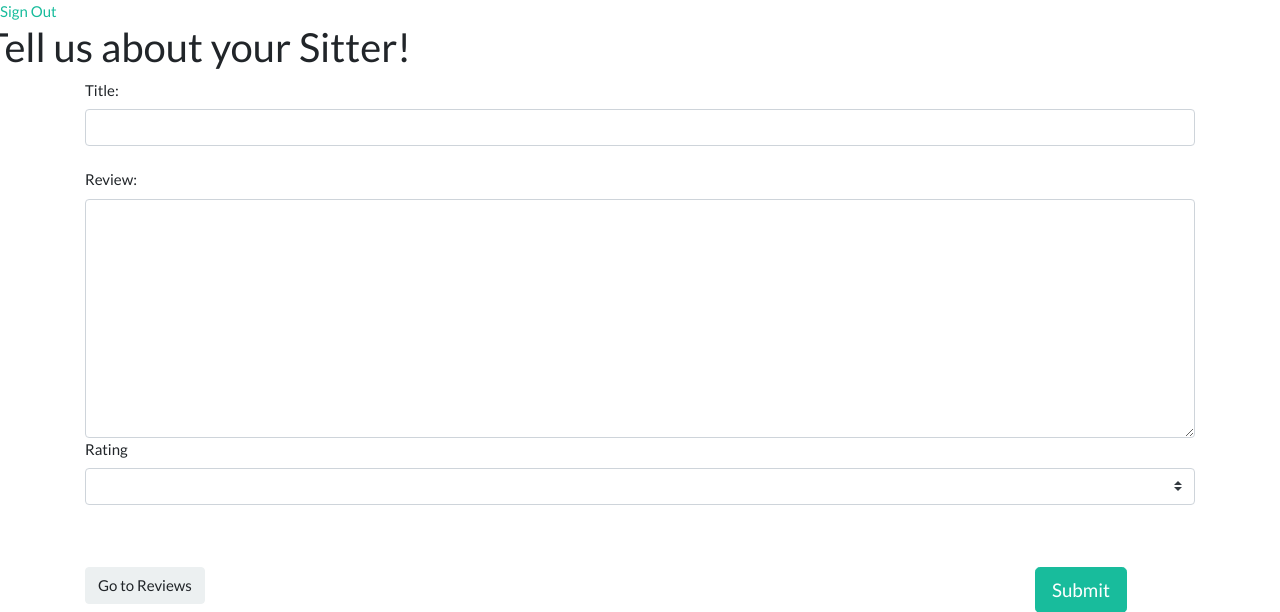
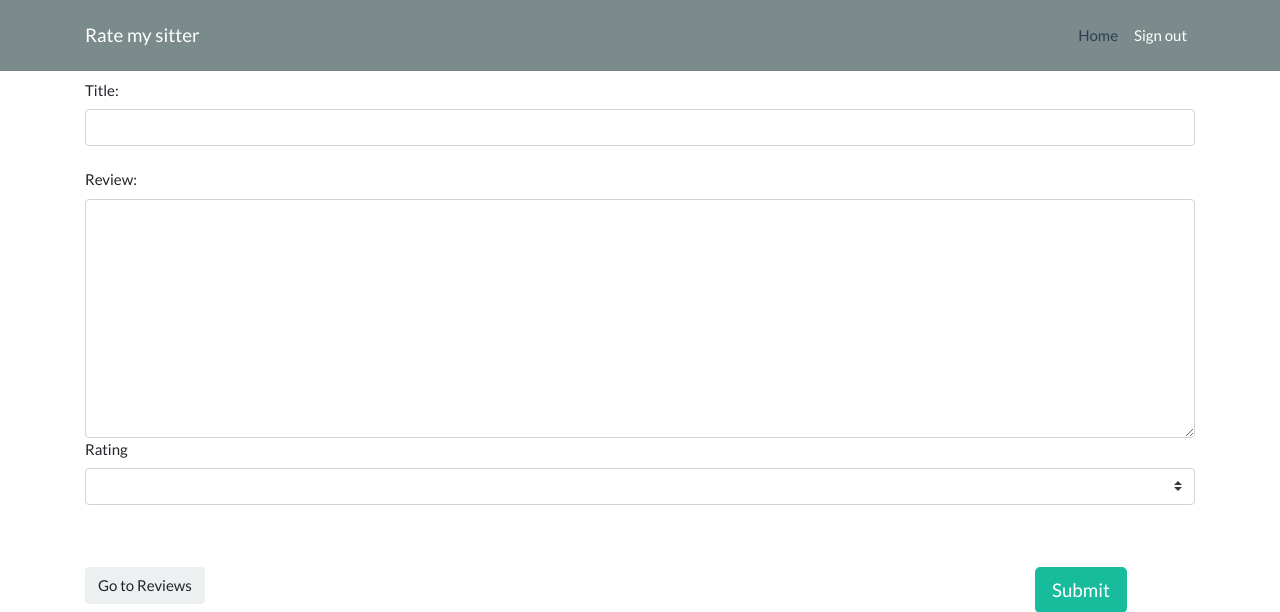
Before and after one commit to nbardoi/rate-my-sitter, a Node server app: page /review in a window 1280 px wide. Shown: the top 612 px of the page. Run offline with Node 20, Linux system fonts and the light colour scheme; some libraries are stand-ins or nearby versions.

Commit message:
Added container and working post

```diff
--- a/app/config/config.js
+++ b/app/config/config.js
@@ -1,7 +1,7 @@
 module.exports = {
   development: {
     username: "root",
-    password: "utsabootcamp1",
+    password: "Charger!36",
     database: "sequelize_passport",
     host: "127.0.0.1",
     dialect: "mysql"
--- a/app/views/dashboard.hbs
+++ b/app/views/dashboard.hbs
@@ -38,7 +38,10 @@
         </div>
     </nav>
 
+    <br>
 
+
+    <div class="container">
         <div class="datetime">
             <p></p>
             <p id="datetime"></p>
@@ -64,6 +67,7 @@
                 </div>
             </div>
         </div>
+    </div>
     <!-- Custom Script -->
     <script src="https://cdnjs.cloudflare.com/ajax/libs/moment.js/2.17.0/moment.min.js" type="text/javascript"></script>
     <script src="js/note.js" type="text/javascript"></script>
--- a/app/views/review.hbs
+++ b/app/views/review.hbs
@@ -15,7 +15,30 @@
 </head>
 
 <body>
-    <a href="/signin" class="myButton">Sign Out</a>
+    <nav class="navbar navbar-expand-lg navbar-dark bg-dark fixed-top">
+        <div class="container">
+            <a class="navbar-brand" href="#">Rate my sitter</a>
+            <button class="navbar-toggler" type="button" data-toggle="collapse" data-target="#navbarResponsive"
+                aria-controls="navbarResponsive" aria-expanded="false" aria-label="Toggle navigation">
+                <span class="navbar-toggler-icon"></span>
+            </button>
+            <div class="collapse navbar-collapse" id="navbarResponsive">
+                <ul class="navbar-nav ml-auto">
+                    <li class="nav-item active">
+                        <a class="nav-link" href="dashboard">Home
+
+                        </a>
+                    </li>
+                    <li class="nav-item">
+                        <a class="nav-link" href="/signin">Sign out</a>
+                    </li>
+
+                </ul>
+            </div>
+        </div>
+    </nav>
+
+    <br>
 
     {{!-- body --}}
     <div class="container3">
```
Lines whose indentation alone changed are shown as unchanged.
